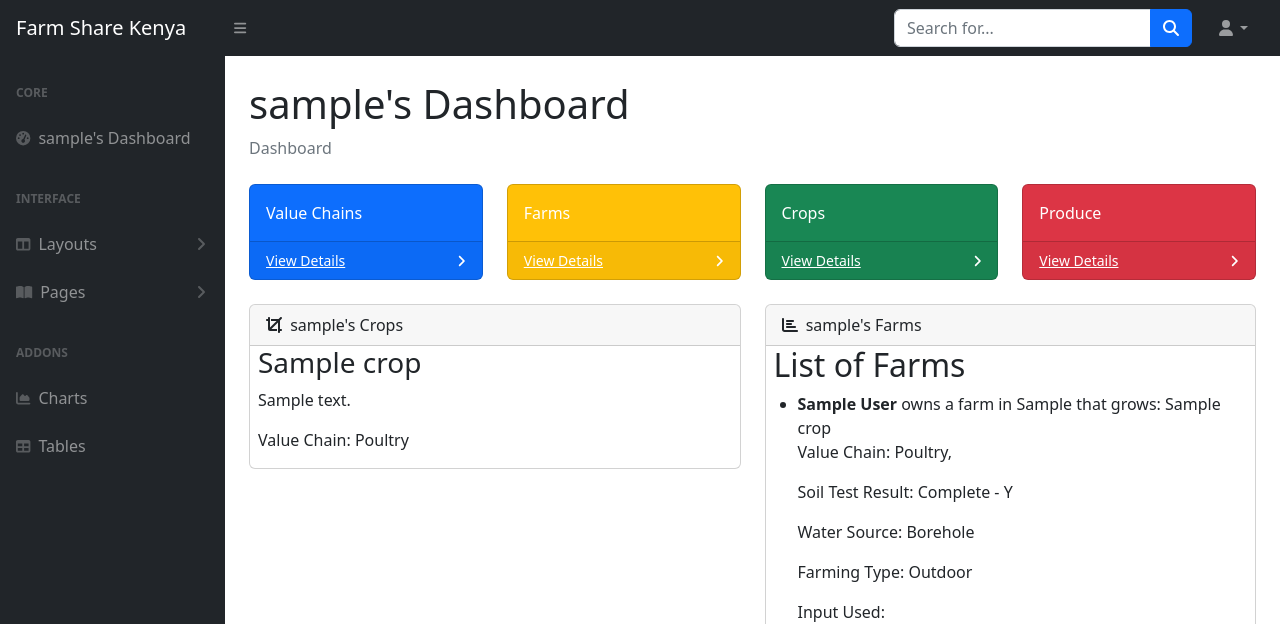
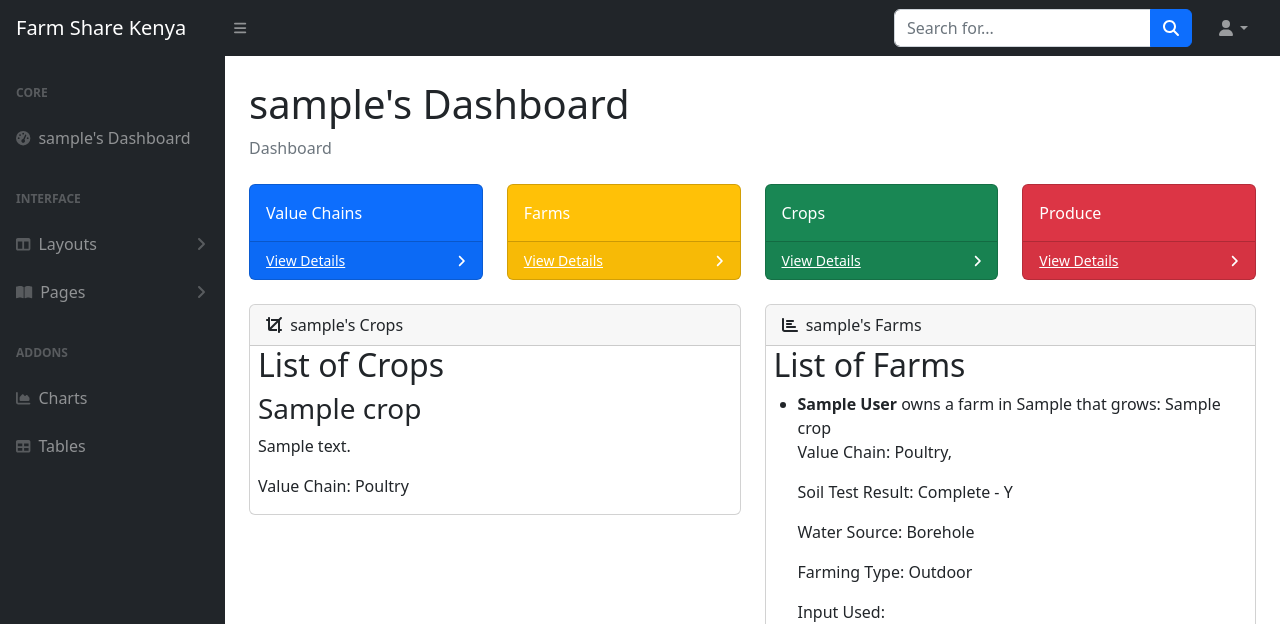
Before and after one commit to KabuyaSamuel/Farm-Flow, a Django app: page / in a window 1280 px wide. Shown: the top 624 px of the page. Run offline with Django 4.2, Linux system fonts and the light colour scheme; a user stored in the database is signed in; tables that the repository leaves empty hold one stand-in row (values such as "Sample post"); some libraries are stand-ins or nearby versions.

Commit message:
list of crop heading added

```diff
--- a/farmflow/templates/bootstrap/index.html
+++ b/farmflow/templates/bootstrap/index.html
@@ -161,6 +161,7 @@
                                         <i class="fas fa-crop me-1"></i>
                                         {{user.username}}'s Crops
                                         </div>
+                                        <h2 class="ms-2">List of Crops</h2>
                                         <!-- <div class="card-body"><canvas id="myAreaChart" width="100%" height="40"></canvas></div> -->
                                         {% if crops %}
                                         {% for crop in crops %}
@@ -169,7 +170,7 @@
                                         <p class="ms-2">Value Chain: {{ crop.value_chain }}</p>
                                         {% endfor %}
                                         {% else %}
-                                        <p class="text-center mt-2">No crops found.</p>
+                                        <p class="text-center">No crops found.</p>
                                         {% endif %}
                                     </div>
                             </div>
```
